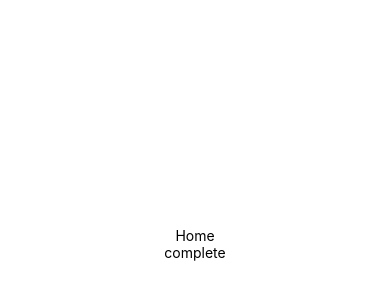
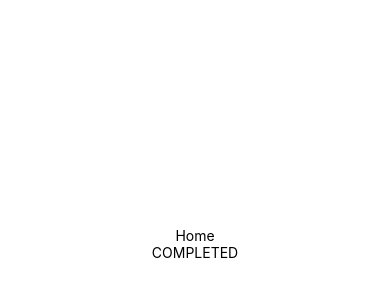
Before and after one commit to iChris96/rn-redux-app, a React Native app: screen / in a window 390 px wide. Shown: the part 178-478 px from the top of the page. Built offline with nearby package versions, Linux system fonts and the light colour scheme.

Commit message:
folder structure for reducers!

```diff
--- a/App.js
+++ b/App.js
@@ -3,15 +3,7 @@ import { StatusBar } from 'expo-status-bar';
 import { StyleSheet, Text, View } from 'react-native';
 import { Provider } from 'react-redux';
 import { combineReducers, createStore } from 'redux';
-
-const reducers = {
-  todos: (state = [], action) => {
-    return state;
-  },
-  filters: (state = 'complete', action) => {
-    return state;
-  }
-}
+import * as reducers from './src/reducers';
 
 const store = createStore(combineReducers({
   ...reducers
@@ -27,8 +19,6 @@ const Home = () => {
     </View>
   );
 }
-
-
 
 export default function App() {
   return (
--- /dev/null
+++ b/src/reducers/filters.js
@@ -0,0 +1,3 @@
+export default (state = 'COMPLETED', action) => {
+    return state;
+}
--- /dev/null
+++ b/src/reducers/index.js
@@ -0,0 +1,3 @@
+
+export { default as todos } from './todos'
+export { default as filters } from './filters'
--- /dev/null
+++ b/src/reducers/todos.js
@@ -0,0 +1,4 @@
+
+export default (state = [], action) => {
+    return state;
+}
```
